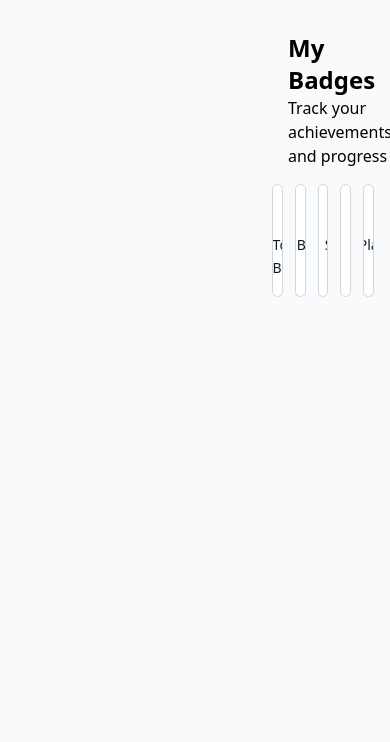
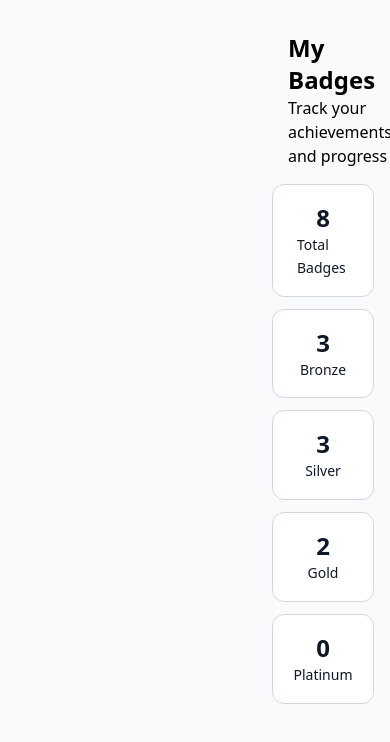
Before and after one commit to Zack-Pro-Ver/Knowledge-Sharing-Portal, a React (Vite) app: page /badges in a window 390 px wide. Shown: the top 742 px of the page. Built offline with nearby package versions, Linux system fonts and the light colour scheme.

Commit message:
suggested changes

```diff
--- a/src/pages/Badges/BadgesCards/index.tsx
+++ b/src/pages/Badges/BadgesCards/index.tsx
@@ -4,7 +4,7 @@ import { countColor, cardData } from "./BadgesCards.constants"
 
 const BadgesCards = () => {
     return (
-        <div className="grid grid-cols-5 gap-3">
+        <Stack className="grid grid-cols-1 sm:grid-cols-2 md:grid-cols-3 lg:grid-cols-4 xl:grid-cols-5 gap-3">
             {cardData.map((item, index) => (
                 <Card
                     key={index}
@@ -30,7 +30,7 @@ const BadgesCards = () => {
                 </Card>
             ))
             }
-        </div >
+        </Stack >
     )
 }
 
```
